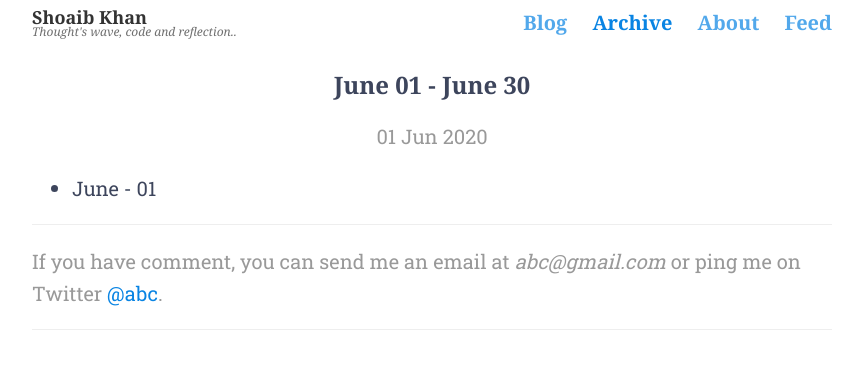
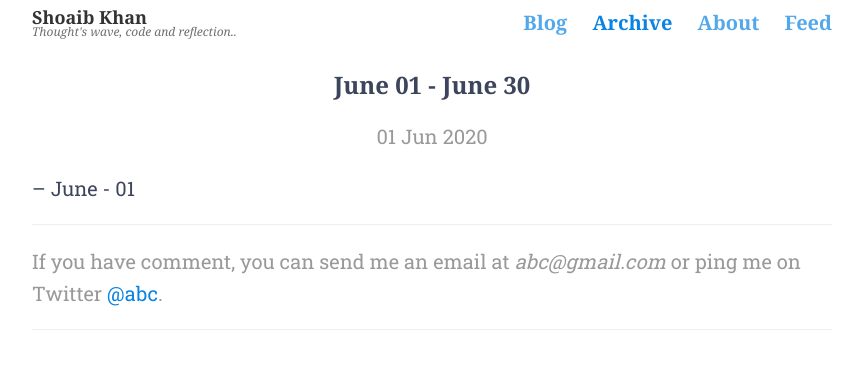
Before and after one commit to shoaibk-dev/shoaibk-dev.github.io, a Jekyll site: the page built from _posts/2020-06-01-June-01.md, in a window 1280 px wide. Shown: the top 365 px of the page, without its empty margins (208-1069 px from the left). Built offline with Jekyll 4.4.1, drawn with Linux system fonts in a browser that asks for light colours; nearby versions of some CDN libraries; library files that are not in the unit come from our copies.

```diff
--- a/_posts/2020-06-01-June-01.md
+++ b/_posts/2020-06-01-June-01.md
@@ -3,4 +3,4 @@ layout: post
 title: June 01 - June 30
 ---
 
-* June - 01
+-- June - 01
```
